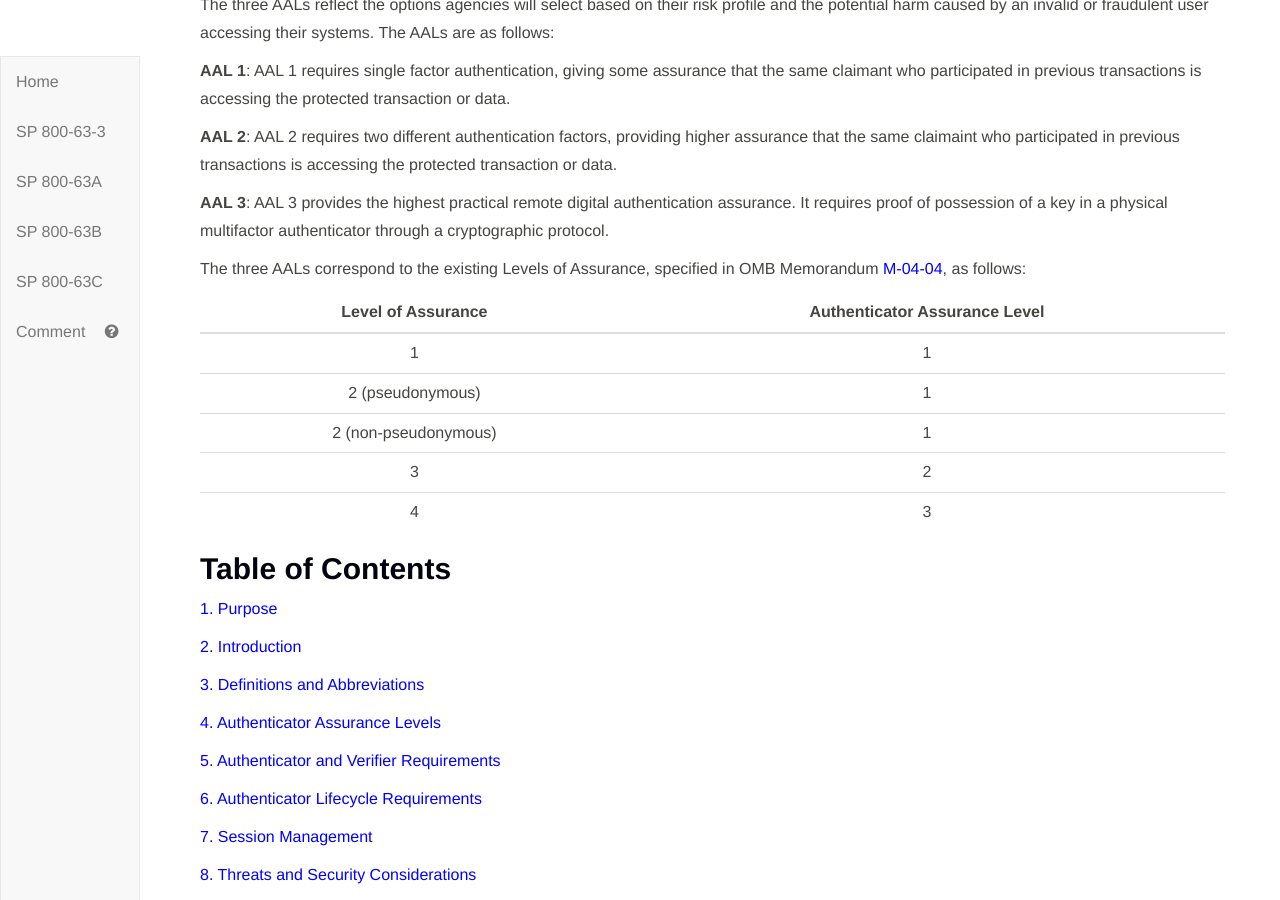
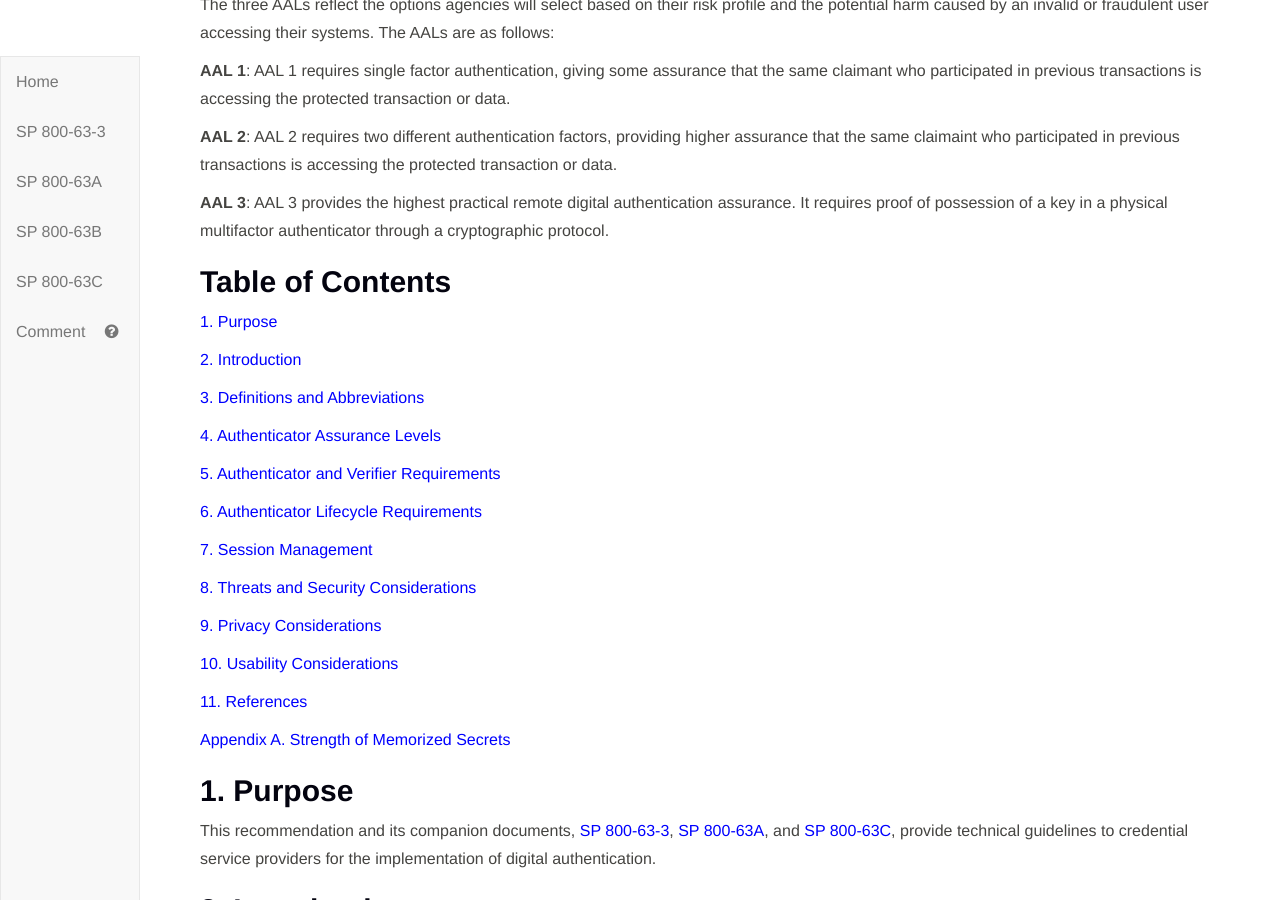
Before and after one commit to usnistgov/800-63-3, a Jekyll site: the page built from sp800-63b.md, in a window 1280 px wide and 900 px high, scrolled down 3878 px. Built offline with Jekyll 4.4.1, drawn with Linux system fonts in a browser that asks for light colours; some of the changed text lies outside the part shown.

Commit message:
M-04-04 Requirementd

```diff
--- a/sp800-63b/cover.md
+++ b/sp800-63b/cover.md
@@ -186,15 +186,6 @@ The three AALs reflect the options agencies will select based on their risk prof
 
 **AAL 3**: AAL 3 provides the highest practical remote digital authentication assurance. It requires proof of possession of a key in a physical multifactor authenticator through a cryptographic protocol.
 
-The three AALs correspond to the existing Levels of Assurance, specified in OMB Memorandum [M-04-04](#M-04-04), as follows:
-
-| Level of Assurance |  Authenticator Assurance Level |
-|:------------------:|:------------------------------:|
-| 1 | 1 |
-| 2 (pseudonymous) |  1 |
-| 2 (non-pseudonymous) |  1 |
-| 3 | 2 |
-| 4 | 3 |
 
 ## Table of Contents
 
```
Also changed, not shown: sp800-63a/sec4_ial.md (+1 -1 lines), sp800-63b/sec4_aal.md (+10 -0 lines).
